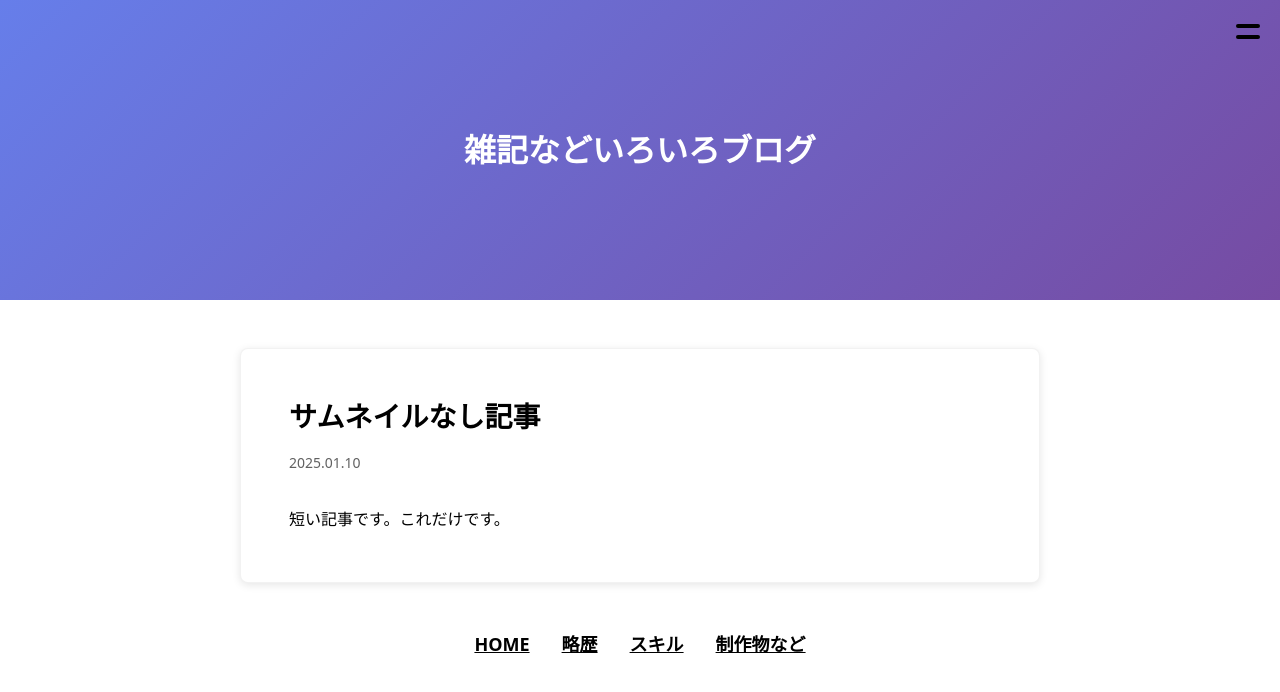
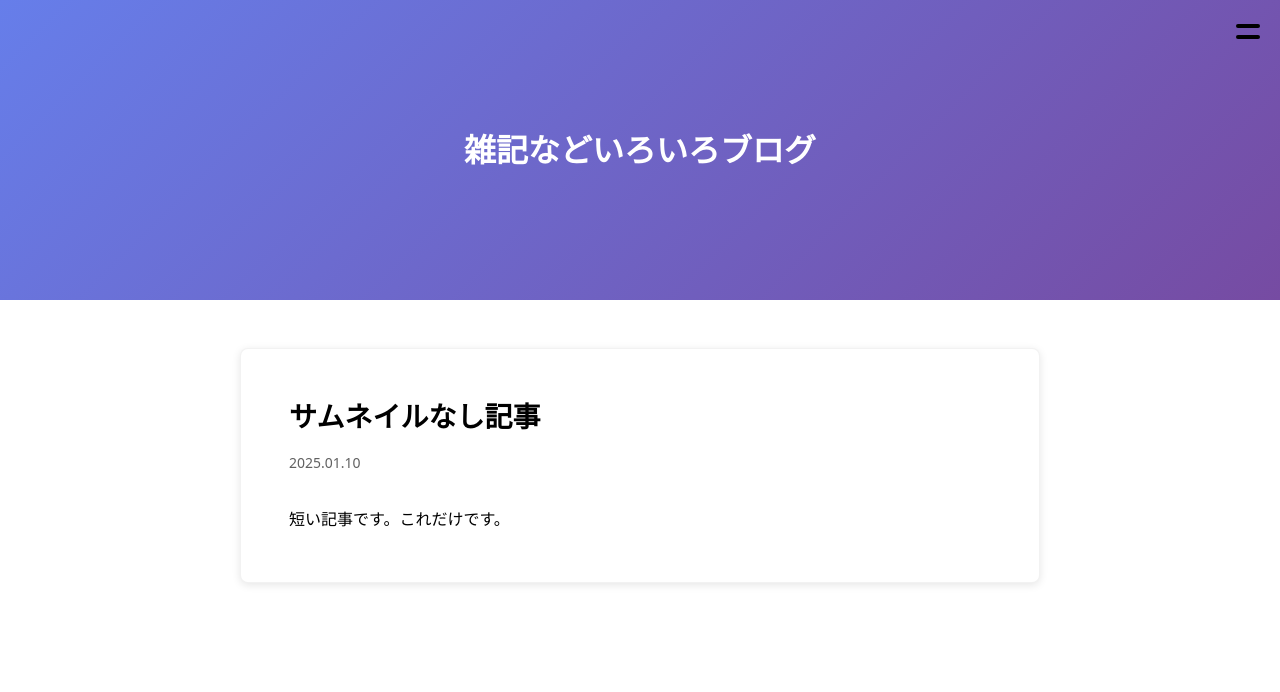
Before and after one commit to sakusaku3939/my-page, a Next.js app: page /blog/no-thumbnail in a window 1280 px wide. Shown: the top 692 px of the page. Built offline with nearby package versions, Linux system fonts and the light colour scheme; no server answers; a web font is replaced by a local one.

Commit message:
Remove the skills link and add a blog link

```diff
--- a/src/components/molecule/Menu/Menu.tsx
+++ b/src/components/molecule/Menu/Menu.tsx
@@ -23,8 +23,8 @@ const MenuItem = ({ onClick }: MenuItemProps) => {
   return <>
     <Link className={hamburger.link} href="/" onClick={onClick}>HOME</Link>
     <Link className={hamburger.link} href="/profile" onClick={onClick}>略歴</Link>
-    <Link className={hamburger.link} href="/skills" onClick={onClick}>スキル</Link>
     <Link className={hamburger.link} href="/posts" onClick={onClick}>制作物など</Link>
+    <Link className={hamburger.link} href="/blog" onClick={onClick}>ブログ</Link>
   </>;
 };
 
--- a/src/pages/blog/[slug].tsx
+++ b/src/pages/blog/[slug].tsx
@@ -100,7 +100,6 @@ const BlogDetail = () => {
           </article>
         </div>
 
-        <FooterMenu />
       </BackgroundTriangleWrapper>
     </>
   );
```
